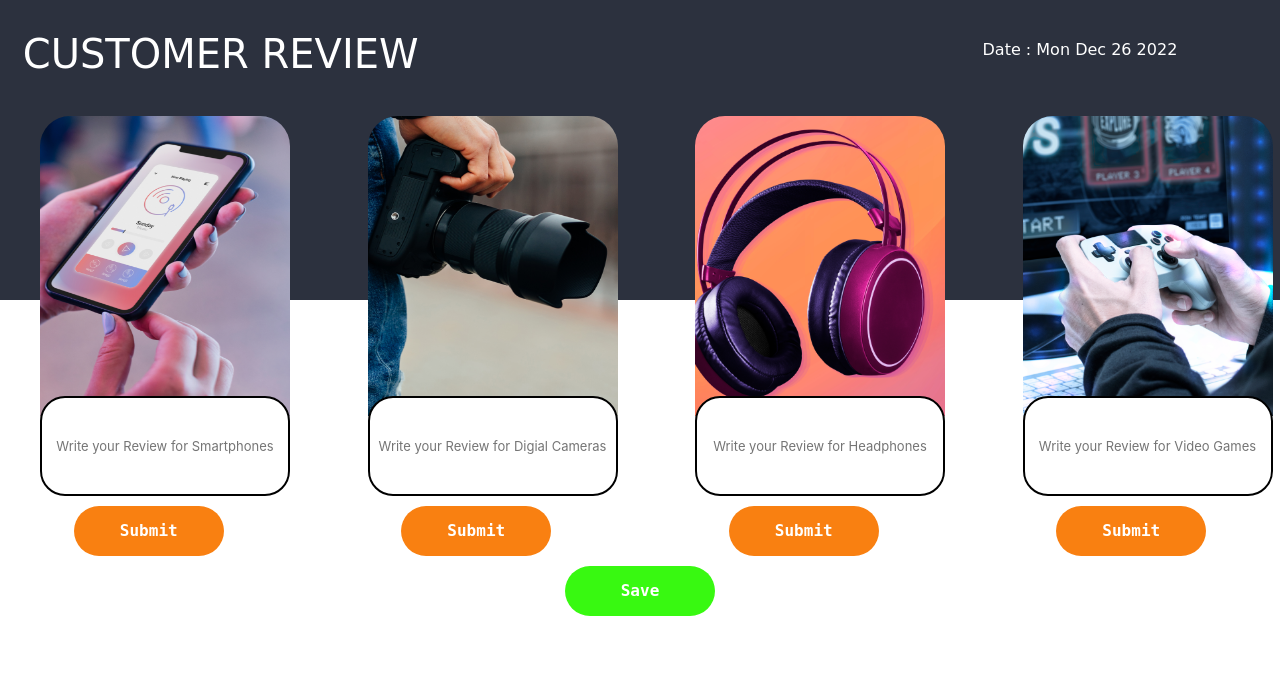
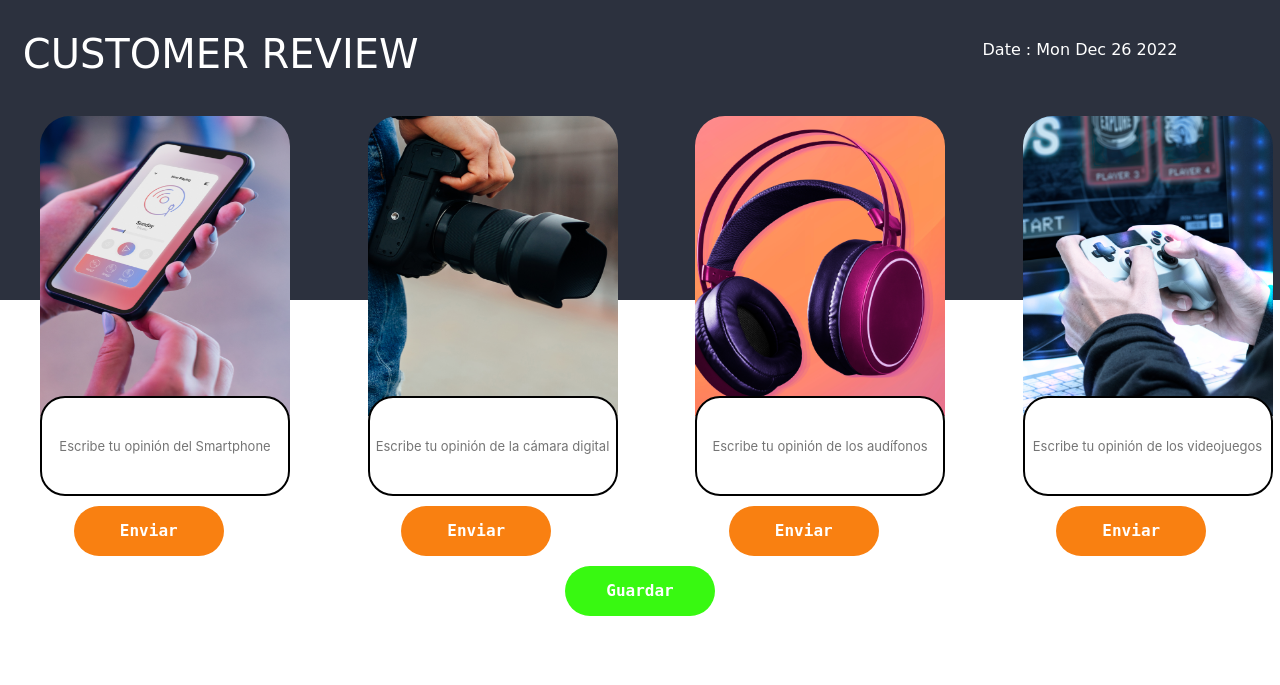
Before and after one commit to BLMX6/PRO-C139-Plantilla_proyecto, a Flask app: page / in a window 1280 px wide. Shown: the top 685 px of the page. Run offline with Flask 2, Linux system fonts and the light colour scheme; parts of the project's set-up code (start-up, migrations or seed data) failed here and were passed over; some libraries are stand-ins or nearby versions.

Commit message:
Traducción 1.0

```diff
--- a/app.py
+++ b/app.py
@@ -8,7 +8,7 @@ app = Flask(__name__)
 def home():
     return render_template('index.html')
 
-# api listening to POST requests and predicting sentiments
+# API escuchando los requerimientos POST y prediciendo sentimientos.
 @app.route('/predict' , methods = ['POST'])
 def predict():
 
@@ -16,54 +16,54 @@ def predict():
     review = request.json.get('customer_review')
     if not review:
         response = {'status' : 'error',
-                    'message' : 'Empty Review'}
+                    'message' : 'Opinión vacía'}
 
     else:
 
-        # calling the predict method from prediction.py module
+        # Llamar al método de predicción 'predict' desde el módulo prediction.py.
         sentiment , path = text_sentiment_prediction.predict(review)
         response = {'status' : 'success',
-                    'message' : 'Got it',
+                    'message' : 'Enviado',
                     'sentiment' : sentiment,
                     'path' : path}
 
     return jsonify(response)
 
 
-# Creating an API to save the review, user clicks on the Save button
+# Crear una API para guardar la opinión, el usuario hace clic en el botón de guardar.
 @app.route('/save' , methods = ['POST'])
 def save():
 
-    # extracting date , product name , review , sentiment associated from the JSOn data
+    # Extraer la fecha, nombre del producto, opinión, y sentimiento asociado desde los datos JSON.
     date = request.json.get('date')
     product = request.json.get('product')
     review = request.json.get('review')
     sentiment = request.json.get('sentiment')
 
-    # creating a final variable seperated by commas
+    # Crear una variable final separada por comas.
     data_entry = date + "," + product + "," + review + "," + sentiment
 
-    # open the file in the 'append' mode
+    # Abrir el archivo en el modo 'append'.
     f = open('./static/assets/datafiles/data_entry.csv' , 'a')
 
-    # Log the data in the file
+    # Registrar los datos en el archivo.
     f.write(data_entry + '\n')
 
-    # close the file
+    # Cerrar el archivo.
     f.close()
 
-    # return a success message
+    # Devolver un mensaje de éxito.
     return jsonify({'status' : 'success' ,
-                    'message' : 'Data Logged'})
+                    'message' : 'Datos registrados'})
 
 
-# writing api for chatbot
+# Escribir una API para el chatbot.
 @app.route("/bot-response", methods=["POST"])
 def bot():
-    # Get User Input
+    # Obtener la entrada del usuario.
     input_text = request.json.get("user_bot_input_text")
 
-    # Call the method to get bot response
+    # Llamar al método para obtener la respuesta del bot.
     bot_res = bot_response(input_text)
 
     response = {
--- a/predict_bot_response.py
+++ b/predict_bot_response.py
@@ -1,4 +1,4 @@
-#Text Data Preprocessing Lib
+#Biblioteca de procesamiento de datos.
 import nltk
 nltk.download('punkt')
 nltk.download('wordnet')
@@ -12,7 +12,7 @@ import pickle
 import numpy as np
 import random
 
-# Model Load Lib
+# Biblioteca para cargar el modelo.
 import tensorflow
 from data_preprocessing import get_stem_words
 
@@ -33,7 +33,7 @@ def preprocess_user_input(user_input):
     bag=[]
     bag_of_words = []
 
-    # Input data encoding
+    # Archivos de datos para cargar.
     for word in words:
         if word in input_word_token_2:
             bag_of_words.append(1)
--- a/static/index.js
+++ b/static/index.js
@@ -1,12 +1,12 @@
 $(document).ready(function(){
 
-    console.log('Document is Ready')
+    console.log('El documento está listo')
 
-    //  getting the date using Date() object and converting it to a string
+    //  Obtener la fecha usando el objeto Date() y convertirla en una cadena de caracteres.
     let date = new Date()
     let current_date = date.toDateString()
 
-    //  display the date on the HTML page using JQUERY and JS
+    //  Monstrar la fecha en la página HTML usando JQUERY Y JS.
     $('#date').text('Date : ' + current_date)
 
 
@@ -16,34 +16,34 @@ $(document).ready(function(){
     let emotion = ""
     let emoji_url = ""
 
-    //  making a function for AJAX request
+    //   Hacer una función para el requerimiento AJAX
     function ajax_request(api_url , input_data){
 
         $.ajax({
 
-            // type of request
+            // Escribir el requerimiento.
             type : 'POST',
 
             // url
             url : api_url,
 
-            //  JSON data
+            //  Datos JSON
             data : JSON.stringify(input_data),
 
-            //  datatype of expected response
+            //  Tipo de datos de la respuesta esperada
             dataType : 'json',
 
-            //  content type
+            //  Tipo de contenido
             contentType : 'application/json',
 
-            //  success method
+            //  Método success - (éxito)
             success : function(result)
             {
-                //  extract the sentiment and emoji path
+                //  Extraer el sentimiento y la ruta del emoticón.
                 emotion = result.sentiment
                 emoji_url = result.path
 
-                //  update the emoticon and sentiment accordingly
+                //  Actualizar el emoticón y el sentimiento segú corresponda.
                 if (product  ==  'Smartphone'){
                     $('#m_emoji').attr('src' , emoji_url)
                     $('#m_emotion').text(emotion)
@@ -73,7 +73,7 @@ $(document).ready(function(){
                 }
             },
 
-            //  error method
+            //  Método error
             error : function(result)
             {
                 console.log(result)
@@ -81,12 +81,12 @@ $(document).ready(function(){
 
         })
 
-        console.log('ajax request sent')
+        console.log('Requerimiento AJAX enviado')
 
     }
 
 
-    //  check if Submit button under 'smartphone' is clicked and get the review accordingly
+    //  Verificar si se hace clic sobre el botón 'enviar' debajo de 'smartphone' y obtener la revisión correspondiente.
     $('#m_button').click(function(){
 
         review = $('#m_textbox').val()
@@ -96,7 +96,7 @@ $(document).ready(function(){
         product = 'Smartphone'
     })
 
-    //  check if Submit button under 'camera' is clicked and get the review accordingly
+    //  Verificar si se hace clic sobre el botón 'enviar' debajo de 'cámara' y obtener la revisión correspondiente.
     $('#c_button').click(function(){
 
         review = $('#c_textbox').val()
@@ -106,7 +106,7 @@ $(document).ready(function(){
         product = 'Digital Camera'
     })
 
-    //  check if Submit button under 'headphones' is clicked and get the review accordingly
+    //  Verificar si se hace clic sobre el botón 'enviar' debajo de 'audífonos' y obtener la revisión correspondiente.
     $('#h_button').click(function(){
 
         review = $('#h_textbox').val()
@@ -116,7 +116,7 @@ $(document).ready(function(){
         product = 'Headphones'
     })
 
-    //  check if Submit button under 'videogame' is clicked and get the review accordingly
+    //  Verificar si se hace clic sobre el botón 'enviar' debajo de 'videojuego' y obtener la revisión correspondiente.
     $('#v_button').click(function(){
 
         review = $('#v_textbox').val()
@@ -127,16 +127,16 @@ $(document).ready(function(){
     })
 
 
-    //  if SAVE button is clicked, hit a post request on the API
+    //   Si se hace clic sobre el botón GUARDAR, poner un requerimientopost en la API.
 
     $('#save_button').click(function(){
 
-        console.log('save button is clicked')
+        console.log('Se ha hecho clic en el botón de guardar')
 
-        //  input data
+        //  Datos de entrada
         input_data = {'date' : date , 'product' : product , 'review' : review , 'sentiment' : emotion}
 
-        //  ajax call
+        //  Llamada a AJAX.
         $.ajax({
             type : 'POST',
             url : '/save',
@@ -151,14 +151,14 @@ $(document).ready(function(){
             }
         })
 
-        // clearing textboxes
+        // Vaciar cajas de texto.
         $('#m_textbox').val('')
         $('#c_textbox').val('')
         $('#h_textbox').val('')
         $('#v_textbox').val('')
     })
 
-    // calling the displaybot function, when DOM is ready
+    // llamar a la función displaybot, cuando DOM está listo
     displayBot()
 
 })
@@ -166,33 +166,33 @@ $(document).ready(function(){
 
 function displayBot() {
 
-    //  when chatbot button is clicked
-    //Activity1
+    //  Cuando se hace clic en el botón del chatbot.
+    //Actividad1
     $('').click(function () {
 
-        //  toggle the chatbot chat window
+        //  cambiar la ventana de chat del chatbot.
         $('.chatbox__chat').toggle()
     });
 
-    //Start Conversation with Bot
+    //Iniciar conversación con el bot.
     askBot()
 }
 
 function askBot() {
 
-    //  when send button is clicked
-    //Activity2
+    //  Cuando se hace clic en el botón de enviar
+    //Actividad2
     $("").click(function () {
 
-        //  get text from textbox in chatbot
+        //  Obtener el texto de la caja de texto en el chatbot.
         var user_bot_input_text = $("#bot_input_text").val()
 
         if (user_bot_input_text != "") {
 
-            //  add a new div element in the chat window
+            //  Añadir un nuevo elemento div en la ventana de chat.
             $("#chat_messages").append('<div class="user__messages">' + user_bot_input_text + ' </div>')
 
-            //Clear the text input box after sending message
+            //Borrar el cuadro de entrada de texto después de enviar el mensaje.
             $("#bot_input_text").val('');
 
             let chat_input_data = {
@@ -202,8 +202,8 @@ function askBot() {
             $.ajax({
                 type: 'POST',
 
-                //  write the same URL as written in app.py file
-                //Activity3
+                //  Escribir la misma URL que en el archivo app.py
+                //Actividad3
                 url: "",
 
                 data: JSON.stringify(chat_input_data),
@@ -225,9 +225,9 @@ function askBot() {
     })
 
     $('#bot_input_text').keypress(function(e){
-        //If Enter key(key code is 13) pressed
+        //Si se pulsa la tecla Intro (código de la tecla es 13):
         if(e.which == 13){
-            $('#send_button').click(); //Trigger Send Button Click Event
+            $('#send_button').click(); //Activar evento de clic de botón de envío
         }
     });
 }
--- a/templates/index.html
+++ b/templates/index.html
@@ -1,9 +1,9 @@
-<!-- there is a starter templte for bootstrap -->
-<!--template starts-->
+<!-- Hay una plantilla inicial para Bootstrap -->
+<!--Inicio de la plantilla-->
 <!doctype html>
-<html lang="en">
+<html lang="es">
   <head>
-    <!-- Required meta tags -->
+    <!-- Etiquetas meta requeridas -->
     <meta charset="utf-8">
     <meta name="viewport" content="width=device-width, initial-scale=1, shrink-to-fit=no">
 
@@ -12,14 +12,14 @@
     integrity="sha384-Gn5384xqQ1aoWXA+058RXPxPg6fy4IWvTNh0E263XmFcJlSAwiGgFAW/dAiS6JXm"
     crossorigin="anonymous">
 
-    <!--Style sheet link-->
+    <!--Enlace a la hoja de diseño-->
     <link rel="stylesheet" href="{{ url_for('static', filename='style.css') }}">
 
     <!--Jquery CDN google-->
     <script src="https://ajax.googleapis.com/ajax/libs/jquery/3.6.0/jquery.min.js"></script>
 
 
-    <title>Sentiment Analysis</title>
+    <title>Análisis de sentimiento</title>
   </head>
   <body>
 
@@ -31,28 +31,28 @@
       </div>
 
       <div class="row">
-        <div class="col"><img src = "static\assets\products\mobile.png" alt = "This is an image of a Smart phone" width = 250 height = 300 style = "border:none; margin-left: 40px; border-top-left-radius: 30px; border-top-right-radius: 30px;"></div>
-        <div class="col"><img src = "static\assets\products\camera.png" alt = "This is an image of a Digital camera" width = 250 height = 300 style = "border:none; margin-left: 40px; border-top-left-radius: 30px; border-top-right-radius: 30px;"></div>
-        <div class="col"><img src = "static\assets\products\headphones.png" alt = "This is an image of a Headphone" width = 250 height = 300 style = "border:none; margin-left:40px; border-top-left-radius: 30px; border-top-right-radius: 30px"></div>
-        <div class="col"><img src = "static\assets\products\video games.png" alt = "This is an image of a Video game" width = 250 height = 300 style = "border:none; margin-left:40px; border-top-left-radius: 30px; border-top-right-radius: 30px"></div>
+        <div class="col"><img src = "static\assets\products\mobile.png" alt = "Esta es una imagen de un Smartphone" width = 250 height = 300 style = "border:none; margin-left: 40px; border-top-left-radius: 30px; border-top-right-radius: 30px;"></div>
+        <div class="col"><img src = "static\assets\products\camera.png" alt = "Esta es una imagen de una cámara digital" width = 250 height = 300 style = "border:none; margin-left: 40px; border-top-left-radius: 30px; border-top-right-radius: 30px;"></div>
+        <div class="col"><img src = "static\assets\products\headphones.png" alt = "Esta es una imagen de audífonos" width = 250 height = 300 style = "border:none; margin-left:40px; border-top-left-radius: 30px; border-top-right-radius: 30px"></div>
+        <div class="col"><img src = "static\assets\products\video games.png" alt = "Esta es una imagen de un videojuego" width = 250 height = 300 style = "border:none; margin-left:40px; border-top-left-radius: 30px; border-top-right-radius: 30px"></div>
       </div>
 
       <div class="row" style="margin-top: -20px;">
-        <div class="col"><input id="m_textbox" type = "text" placeholder = "Write your Review for Smartphones" style = "border:2px solid black ; text-align: center; border-radius: 25px; height: 100px; width: 250px; margin-left: 40px; font-size:small;"></div>
-        <div class="col"><input id="c_textbox" type = "text" placeholder = "Write your Review for Digial Cameras" style = "border:2px solid black ; text-align: center; border-radius: 25px; height: 100px; width: 250px; margin-left: 40px; font-size:small;"></div>
-        <div class="col"><input id="h_textbox" type = "text" placeholder = "Write your Review for Headphones" style = "border:2px solid black ; text-align: center; border-radius: 25px; height: 100px; width: 250px; margin-left: 40px; font-size:small;"></div>
-        <div class="col"><input id="v_textbox" type = "text" placeholder = "Write your Review for Video Games" style = "border:2px solid black ; text-align: center; border-radius: 25px; height: 100px; width: 250px; margin-left: 40px; font-size:small;"></div>
+        <div class="col"><input id="m_textbox" type = "text" placeholder = "Escribe tu opinión del Smartphone" style = "border:2px solid black ; text-align: center; border-radius: 25px; height: 100px; width: 250px; margin-left: 40px; font-size:small;"></div>
+        <div class="col"><input id="c_textbox" type = "text" placeholder = "Escribe tu opinión de la cámara digital" style = "border:2px solid black ; text-align: center; border-radius: 25px; height: 100px; width: 250px; margin-left: 40px; font-size:small;"></div>
+        <div class="col"><input id="h_textbox" type = "text" placeholder = "Escribe tu opinión de los audífonos" style = "border:2px solid black ; text-align: center; border-radius: 25px; height: 100px; width: 250px; margin-left: 40px; font-size:small;"></div>
+        <div class="col"><input id="v_textbox" type = "text" placeholder = "Escribe tu opinión de los videojuegos" style = "border:2px solid black ; text-align: center; border-radius: 25px; height: 100px; width: 250px; margin-left: 40px; font-size:small;"></div>
       </div>
 
       <div class="row" style="margin-top:10px" align="center">
-        <div class="col"><button id="m_button" style="background-color:#F98011; color:white; font-family:monospace; width:150px; height:50px; border-radius:30px; border:none; font-size: large; font-weight: bold;">Submit</button></div>
-        <div class="col"><button id="c_button" style="background-color:#F98011; color:white; font-family:monospace; width:150px; height:50px; border-radius:30px; border:none; font-size: large; font-weight: bold;">Submit</button></div>
-        <div class="col"><button id="h_button" style="background-color:#F98011; color:white; font-family:monospace; width:150px; height:50px; border-radius:30px; border:none; font-size: large; font-weight: bold;">Submit</button></div>
-        <div class="col"><button id="v_button" style="background-color:#F98011; color:white; font-family:monospace; width:150px; height:50px; border-radius:30px; border:none; font-size: large; font-weight: bold;">Submit</button></div>
+        <div class="col"><button id="m_button" style="background-color:#F98011; color:white; font-family:monospace; width:150px; height:50px; border-radius:30px; border:none; font-size: large; font-weight: bold;">Enviar</button></div>
+        <div class="col"><button id="c_button" style="background-color:#F98011; color:white; font-family:monospace; width:150px; height:50px; border-radius:30px; border:none; font-size: large; font-weight: bold;">Enviar</button></div>
+        <div class="col"><button id="h_button" style="background-color:#F98011; color:white; font-family:monospace; width:150px; height:50px; border-radius:30px; border:none; font-size: large; font-weight: bold;">Enviar</button></div>
+        <div class="col"><button id="v_button" style="background-color:#F98011; color:white; font-family:monospace; width:150px; height:50px; border-radius:30px; border:none; font-size: large; font-weight: bold;">Enviar</button></div>
       </div>
 
       <div class="row" align="center" style="margin-top: 10px;">
-        <div class="col"><button id="save_button" style="background-color:#38f911; color:white; font-family:monospace; width:150px; height:50px; border-radius:30px; border:none; font-size: large; font-weight: bold;">Save</button></div>
+        <div class="col"><button id="save_button" style="background-color:#38f911; color:white; font-family:monospace; width:150px; height:50px; border-radius:30px; border:none; font-size: large; font-weight: bold;">Guardar</button></div>
       </div>
 
       <div class="row" style="margin-top:10px" align="center">
@@ -72,13 +72,13 @@
     </div>
 
 
-    <!--CHATBOT UI-->
-    <!--Chatbot UI-->
+    <!--UI del CHATBOT-->
+    <!--UI del Chatbot-->
     <div class="chatbox">
-      <!--Chatbot Chat-->
+      <!--Chat del Chatbot -->
       <div class="chatbox__chat">
 
-          <!--Chatbot Header-->
+          <!--Encabezado del Chatbot -->
           <div class="row chatbox__header">
               <div class="col-2 chatbox__image__header">
                   <img class="chatbox__image" src="./static/assets/chaticons/chatbot-icon.png"  width="55" height="47" alt="image">
@@ -88,41 +88,41 @@
               </div>
           </div>
 
-          <!--Chatbot Messages-->
+          <!--Mensajes del Chatbot -->
           <div class="row chatbox__messages__cotainer">
               <div class="col" id="chat_messages">
                   <div class="user__messages">
-                      Hi!
-                      <!--User Message gets appended here-->
+                    ¡Hola!
+                      <!--El mensaje del usuario se agrega aquí-->
                   </div>
                   <div class="bot__messages">
-                      Hi!
-                      <!--Bot Message gets appended here-->
+                    ¡Hola!
+                      <!--El mensaje del bot se agrega aquí-->
                   </div>
               </div>
           </div>
 
 
-          <!--Chatbot Footer-->
+          <!--Pie del chatbo-->
           <div class="row chatbox__footer">
               <div class="col-9 text-left chatbox__input">
                   <input type="text" class="form-control" id="bot_input_text"
                       placeholder="Type your message here...">
               </div>
               <div class="col-3 text-left chatbox__send__button">
-                  <button class="btn" id="send_button">Send</button>
+                  <button class="btn" id="send_button">Enviar</button>
               </div>
           </div>
       </div>
 
-      <!--Chatbot Button-->
+      <!--Botón del chatbot-->
       <div class="chatbox__button">
           <button id="open_button"></button>
       </div>
     </div>
 
 
-    <!--JS file-->
+    <!--Archivo JS-->
     <script src="static\index.js"></script>
 
   </body>
--- a/text_sentiment_prediction.py
+++ b/text_sentiment_prediction.py
@@ -24,7 +24,7 @@ tokenizer = Tokenizer(num_words=vocab_size, oov_token=oov_tok)
 tokenizer.fit_on_texts(training_sentences)
 
 
-# dictionary where key : emotion , value : list
+# Diccionario donde clave : emoción , valor : lista
 encode_emotions = {
                     "Neutral": [0,"./static/assets/emoticons/neutral.png"],
                     "Positive": [1,"./static/assets/emoticons/positive.png"],
@@ -44,7 +44,7 @@ def predict(text):
     label = np.argmax(result , axis=1)
     label = int(label)
 
-    # extracting emotion and url from dictionary
+    # Extraer la emoción y url del diccionario.
     for emotion in encode_emotions:
         if encode_emotions[emotion][0]  ==  label:
             sentiment = emotion
```
Also changed, not shown: data_preprocessing.py (+17 -17 lines), README.md.
